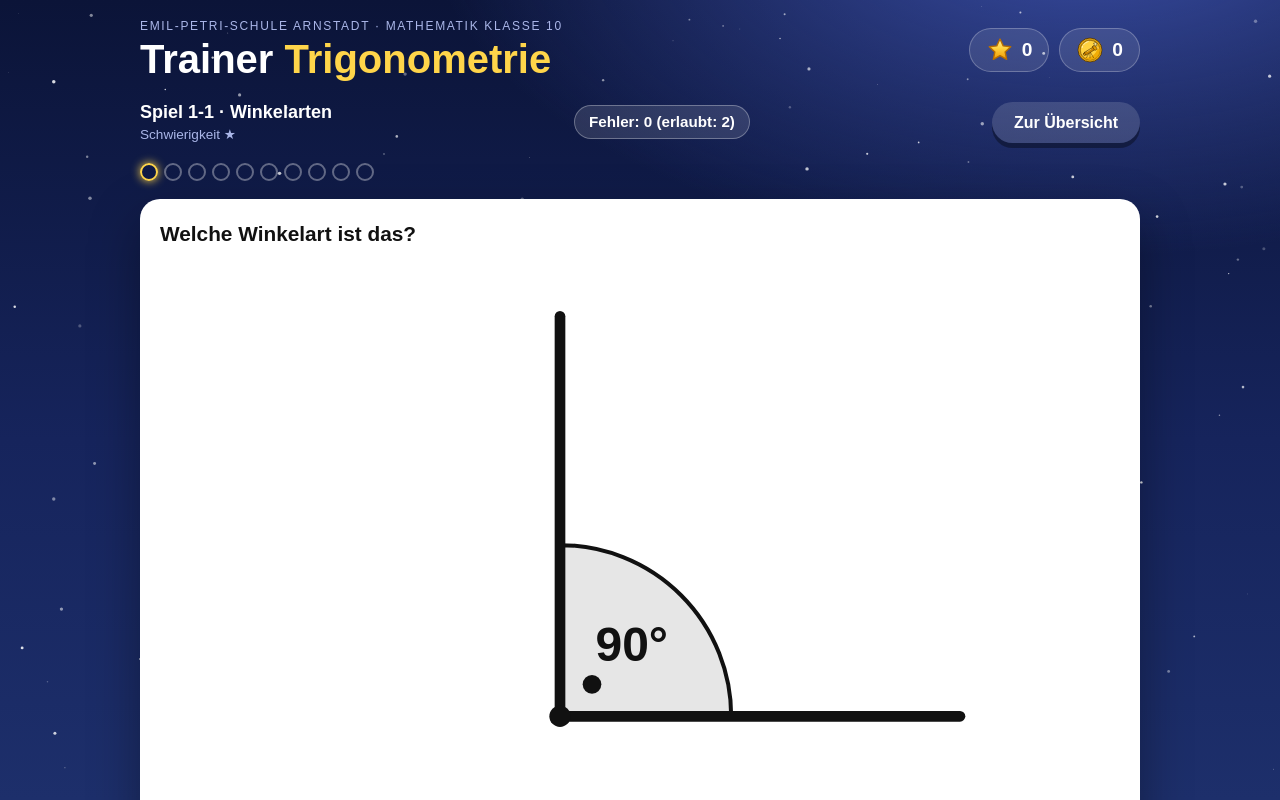
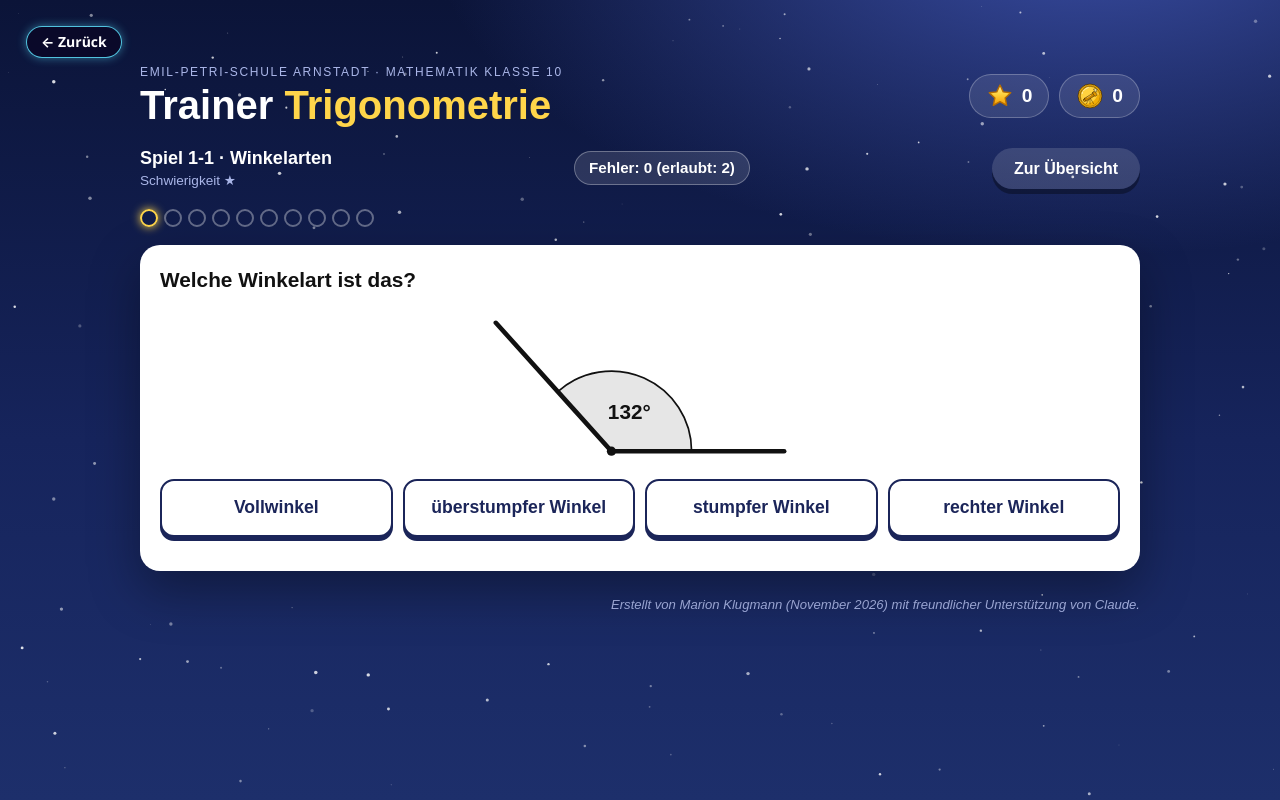
Before and after one commit to FrauKlugmann/trigonometrie, a plain HTML site: page index.html in a window 1280 px wide. Both pictures are taken after a click on the button "1-1". Shown: the top 800 px of the page. Drawn offline with Linux system fonts and the light colour scheme.

Commit message:
Add files via upload

```diff
--- a/index.html
+++ b/index.html
@@ -123,7 +123,7 @@ input[type=text]{font:inherit;border:2px solid var(--glasrand);background:rgba(0
 .fehlz{font-weight:700;font-size:.95rem;background:rgba(255,255,255,.12);border:1.5px solid rgba(255,255,255,.3);border-radius:999px;padding:5px 14px}
 .fehlz.zuviel{background:#ff6b6b;border-color:#ff6b6b;color:#fff}
 .num.satzz{margin-top:10px}.num.satzz input{flex:1;min-width:14em;width:auto}
-.card .fig svg{max-width:100%;height:auto}
+.card .fig svg{max-width:100%;max-height:42vh;height:auto}
 .opts.multi{grid-template-columns:repeat(auto-fit,minmax(210px,1fr))}
 .opts.multi button{font-size:1.15rem;display:flex;align-items:center;justify-content:center;gap:.3em}
 .opts.multi button.an{background:#dfe5ff;border-color:#3b4fa8;box-shadow:0 4px 0 #3b4fa8}.opts.multi button.an.gelb{background:#FFF3B0;border-color:#C99700;color:#7a5a00;box-shadow:0 4px 0 #C99700}
@@ -224,18 +224,26 @@ const RANGE=["kleiner als 90°","genau 90°","zwischen 90° und 180°","genau 18
 /* ---------- Zeichnungen ---------- */
 function T(x,y,s,o={}){return `<text x="${x.toFixed(1)}" y="${y.toFixed(1)}" font-size="${o.size||17}" text-anchor="middle" dominant-baseline="central" font-family="Arial, sans-serif" fill="#111"${o.bold?' font-weight="700"':''}${o.it?' font-style="italic"':''}>${esc(s)}</text>`;}
 function angleSVG(deg,showVal){
-  const w=360,h=230, cx=deg<=180?150:180, cy=deg<=180?170:115, R=deg<=180?150:100;
+  /* Winkel wird in einem großen Feld gezeichnet, danach wird das Bild eng auf die Zeichnung zugeschnitten (kein leerer Rand) */
+  const cx=0, cy=0, R=deg<=180?150:100;
   const lab=deg+"°", tw=0.6*18*lab.length, half=Math.min(deg,180)*Math.PI/360;
   let tR=deg>=180?44:Math.max(38,(tw/2+5)/Math.sin(half)); const r=Math.min(R-12,Math.max(62,tR+tw/2+10)); if(tR+tw/2>r)tR=r+tw/2+6;
   const a=deg*Math.PI/180, ex=cx+r*Math.cos(a), ey=cy-r*Math.sin(a);
-  let s=`<svg viewBox="0 0 ${w} ${h}" role="img" aria-label="Winkel">`;
+  /* Begrenzung: Scheitel, beide Schenkel, Bogen, Beschriftung */
+  const pk=[[cx,cy],[cx+R,cy]]; if(deg<360)pk.push([cx+R*Math.cos(a),cy-R*Math.sin(a)]);
+  for(let t=0;t<=Math.min(deg,360);t+=2){const b=t*Math.PI/180;pk.push([cx+r*Math.cos(b),cy-r*Math.sin(b)]);}
+  const m=deg>=360?Math.PI/4:a/2, lx=cx+tR*Math.cos(m), ly=cy-tR*Math.sin(m);
+  if(showVal){pk.push([lx-tw/2,ly-12],[lx+tw/2,ly+12]);}
+  const pad=12, x0=Math.min(...pk.map(q=>q[0]))-pad, x1=Math.max(...pk.map(q=>q[0]))+pad, y0=Math.min(...pk.map(q=>q[1]))-pad, y1=Math.max(...pk.map(q=>q[1]))+pad;
+  const w=x1-x0, h=y1-y0;
+  let s=`<svg viewBox="${x0.toFixed(1)} ${y0.toFixed(1)} ${w.toFixed(1)} ${h.toFixed(1)}" role="img" aria-label="Winkel" style="width:${Math.round(w*1.15)}px;max-width:100%;height:auto">`;
   s+= deg>=360?`<circle cx="${cx}" cy="${cy}" r="${r}" fill="#e6e6e6" stroke="#111" stroke-width="1.5"/>`
      :`<path d="M${cx} ${cy} L${cx+r} ${cy} A${r} ${r} 0 ${deg>180?1:0} 0 ${ex.toFixed(1)} ${ey.toFixed(1)} Z" fill="#e6e6e6" stroke="#111" stroke-width="1.5"/>`;
   if(deg===90)s+=`<circle cx="${cx+12}" cy="${cy-12}" r="3.5" fill="#111"/>`;
   s+=`<line x1="${cx}" y1="${cy}" x2="${cx+R}" y2="${cy}" stroke="#111" stroke-width="4" stroke-linecap="round"/>`;
   if(deg<360)s+=`<line x1="${cx}" y1="${cy}" x2="${(cx+R*Math.cos(a)).toFixed(1)}" y2="${(cy-R*Math.sin(a)).toFixed(1)}" stroke="#111" stroke-width="4" stroke-linecap="round"/>`;
   s+=`<circle cx="${cx}" cy="${cy}" r="4" fill="#111"/>`;
-  if(showVal){const m=deg>=360?Math.PI/4:a/2;s+=T(cx+tR*Math.cos(m),cy-tR*Math.sin(m),lab,{bold:true,size:18});}
+  if(showVal)s+=T(lx,ly,lab,{bold:true,size:18});
   return s+"</svg>";
 }
 function triFromSides(a,b,c){const A=Math.acos((b*b+c*c-a*a)/(2*b*c));return[[0,0],[c,0],[b*Math.cos(A),b*Math.sin(A)]];}
@@ -257,7 +265,7 @@ function triSVG(pts,o={}){
   const sc=Math.min((w-2*pad)/(Math.max(...xs)-Math.min(...xs)),(h-2*pad)/(Math.max(...ys)-Math.min(...ys)));
   const ox=(w-sc*(Math.max(...xs)+Math.min(...xs)))/2, oy=(h+sc*(Math.max(...ys)+Math.min(...ys)))/2;
   const P=pts.map(([x,y])=>[ox+sc*x,oy-sc*y]), G=[(P[0][0]+P[1][0]+P[2][0])/3,(P[0][1]+P[1][1]+P[2][1])/3];
-  let s=`<svg viewBox="0 0 ${w} ${h}" role="img" aria-label="Dreieck">`;
+  let s=`<svg viewBox="0 0 ${w} ${h}" role="img" aria-label="Dreieck" style="width:360px;max-width:100%;height:auto">`;
   const show=new Set(Object.keys(o.angles||{}).map(Number)); if(o.right!=null)show.add(o.right);
   for(const i of show){
     const oo=[0,1,2].filter(j=>j!==i).map(j=>P[j]);
@@ -294,10 +302,12 @@ function wertZuArt(k,near){
   if(k===0)return rnd(15,80); if(k===2)return rnd(100,170); return rnd(195,340);
 }
 function g1a(lv){
-  if(lv===0){const k=rnd(0,5),v=wertZuArt(k,false);
-    return mc("Welche Winkelart ist das?",angleSVG(v,true),KINDS[k],shuffle(KINDS.filter((_,i)=>i!==k)).slice(0,3),`${v}° ist ${RANGE[k]}. Das ist ein ${KINDS[k]}.`);}
-  if(lv===1||Math.random()<.5){const k=pick([0,0,2,2,4,4,1,3,5]),nah=[0,2,4].includes(k)&&Math.random()<.35,v=wertZuArt(k,nah);
-    const a=mc(`Ein Winkel ist ${v}° groß. Welche Winkelart ist das?`,null,KINDS[k],KINDS.filter((_,i)=>i!==k),`${v}° ist ${RANGE[k]}. Das ist ein ${KINDS[k]}.`);a.grenz=nah;return a;}
+  /* Winkelarten mit nur einer Größe (rechter, gestreckter, Vollwinkel) kommen seltener dran: je Runde höchstens einmal und nie direkt nacheinander (siehe start) */
+  const ARTEN=[0,0,0,2,2,2,4,4,4,1,3,5], fest=k=>k===1||k===3||k===5;
+  if(lv===0){const k=pick(ARTEN),v=wertZuArt(k,false);
+    const a=mc("Welche Winkelart ist das?",angleSVG(v,true),KINDS[k],shuffle(KINDS.filter((_,i)=>i!==k)).slice(0,3),`${v}° ist ${RANGE[k]}. Das ist ein ${KINDS[k]}.`);a.fest=fest(k);a.kat=KINDS[k];return a;}
+  if(lv===1||Math.random()<.5){const k=pick(ARTEN),nah=!fest(k)&&Math.random()<.35,v=wertZuArt(k,nah);
+    const a=mc(`Ein Winkel ist ${v}° groß. Welche Winkelart ist das?`,null,KINDS[k],KINDS.filter((_,i)=>i!==k),`${v}° ist ${RANGE[k]}. Das ist ein ${KINDS[k]}.`);a.grenz=nah;a.fest=fest(k);a.kat=KINDS[k];return a;}
   const k=pick([0,2,4]),nah=Math.random()<.35,ziel=wertZuArt(k,nah);
   const andere=shuffle([0,1,2,3,4,5].filter(i=>i!==k)).slice(0,3).map(i=>wertZuArt(i,false)+"°");
   const a=mc(`Welcher Winkel ist ein ${KINDS[k]}?`,null,ziel+"°",andere,`${ziel}° ist ${RANGE[k]}.`);a.grenz=nah;a.kat=KINDS[k];return a;
@@ -1050,7 +1060,7 @@ function home(){
   window.scrollTo({top:0});
 }
 
-let R=null, letzte="";
+let R=null, letzte="", letzteFest=false;
 const schluessel=a=>a.q+"|"+(a.svg||"")+"|"+(a.opts?a.opts.slice().sort().join("/"):a.multi?a.multi.opts.slice().sort().join("/"):a.num);
 function start(id){
   zahlEl.textContent=summe();
@@ -1067,11 +1077,12 @@ function start(id){
       if(seen.has(k))continue;                                /* keine Wiederholung in der Runde */
       if(n>=2&&kat(R.aufgaben[n-1])===kat(a)&&kat(R.aufgaben[n-2])===kat(a))continue; /* höchstens 2x dieselbe Lösung hintereinander */
       if(a.grenz&&grenz>=2)continue;                          /* Grenzwerte (89°, 181° …) höchstens zweimal */
+      if(a.fest&&((n?R.aufgaben[n-1].fest:letzteFest)||R.aufgaben.some(b=>b.fest&&b.kat===a.kat)))continue; /* rechter/gestreckter/Vollwinkel: je einmal pro Runde, nie direkt nacheinander */
     }
     if(a.grenz)grenz++;
     seen.add(k);R.aufgaben.push(a);
   }
-  letzte=schluessel(R.aufgaben[R.n-1]);
+  letzte=schluessel(R.aufgaben[R.n-1]);letzteFest=!!R.aufgaben[R.n-1].fest;
   show();
 }
 const punkte=()=>`<div class="dots" aria-label="Fortschritt">${R.aufgaben.map((_,i)=>`<span class="dot ${R.res[i]===true?"ok":R.res[i]==="gelb"?"gelb":R.res[i]===false?"err":i===R.i?"now":""}"></span>`).join("")}</div>`;
@@ -1241,4 +1252,33 @@ home();
 </script>
 
 
+
+<!-- Mathe-Base: Zurück-Knopf zur Trainer-Klassenseite -->
+<style id="mb-zurueck-style">
+#mb-leiste{display:block;width:100%;box-sizing:border-box;padding:8px 10px 6px;margin:0;text-align:left;position:relative;z-index:50}
+#mb-zurueck{display:inline-flex;align-items:center;gap:6px;padding:8px 14px;border-radius:999px;background:rgba(10,8,40,.9);color:#fff !important;border:1.5px solid rgba(94,228,255,.85);box-shadow:0 0 10px rgba(94,228,255,.45);font:700 14px/1 "Segoe UI",system-ui,-apple-system,sans-serif;text-decoration:none !important;letter-spacing:0;text-transform:none;cursor:pointer}
+#mb-zurueck:hover{background:rgba(30,30,90,.95)}
+#mb-zurueck:focus-visible{outline:3px solid #ffd166;outline-offset:3px}
+@media print{#mb-leiste{display:none}}
+</style>
+<script id="mb-zurueck-script">
+(function(){
+  var K='mbTrainerKlasse', ziel='https://frauklugmann.github.io/trainer/';
+  try{
+    var m=(document.referrer||'').match(/^https:\/\/frauklugmann\.github\.io\/trainer\/(klasse\d+|oberstufe)\/?/);
+    if(m){sessionStorage.setItem(K,'https://frauklugmann.github.io/trainer/'+m[1]+'/');}
+    var s=sessionStorage.getItem(K); if(s){ziel=s;}
+  }catch(e){}
+  function einbauen(){
+    if(document.getElementById('mb-leiste')) return;
+    var leiste=document.createElement('div'); leiste.id='mb-leiste';
+    var a=document.createElement('a'); a.id='mb-zurueck'; a.href=ziel;
+    a.setAttribute('aria-label','Zurück zur Trainer-Übersicht deiner Klasse');
+    a.textContent='← Zurück';
+    leiste.appendChild(a);
+    document.body.insertBefore(leiste, document.body.firstChild);
+  }
+  if(document.body){einbauen();}else{document.addEventListener('DOMContentLoaded',einbauen);}
+})();
+</script>
 </body></html>
```
